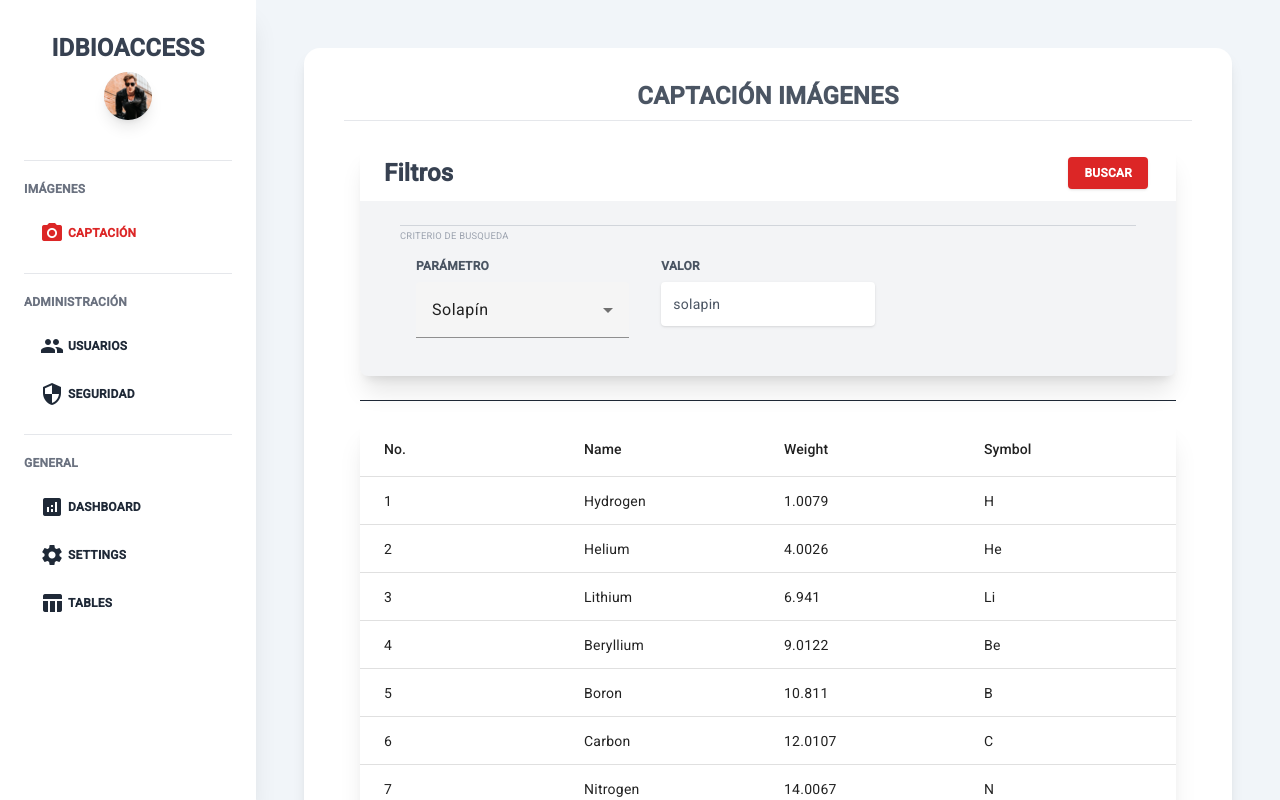
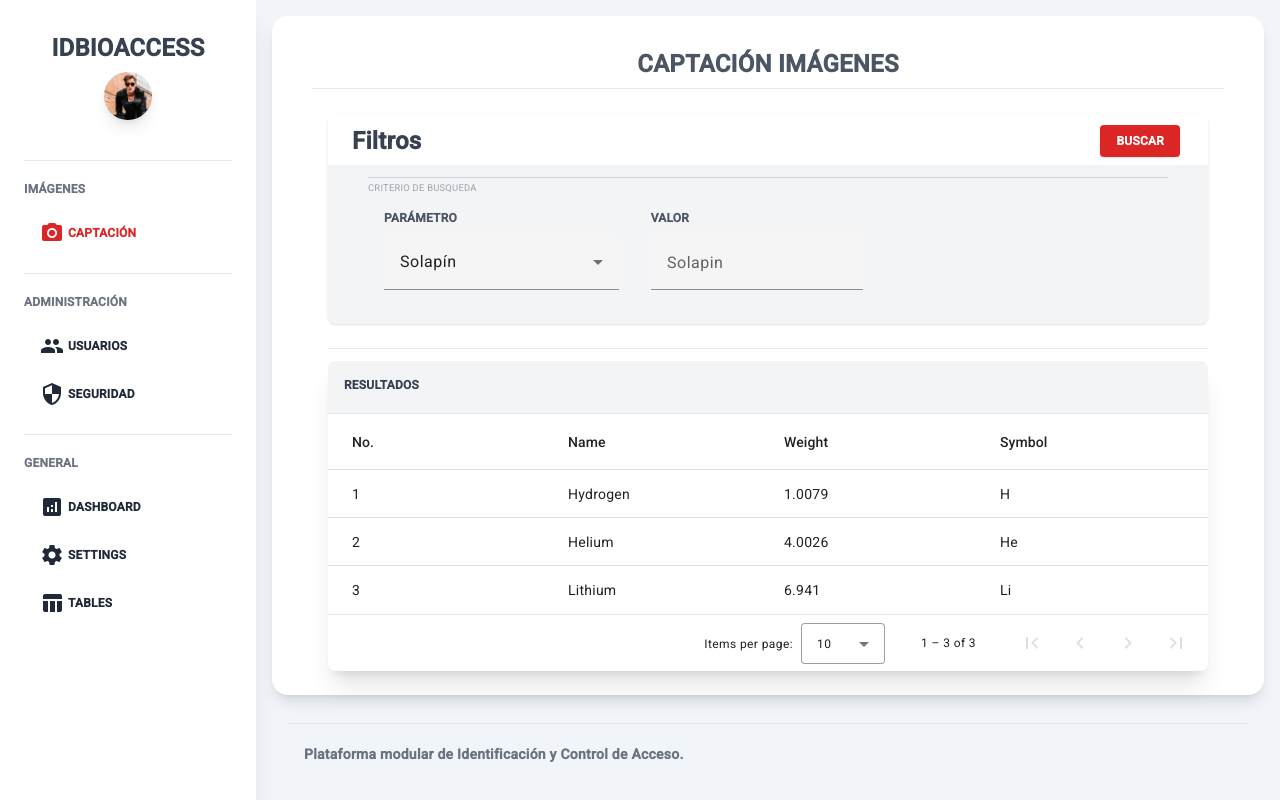
Before and after one commit to changleyan/IdBioAccess-Front-15, an Angular app: page /imagenes/captacion/captacion in a window 1280 px wide. Shown: the top 800 px of the page. Built offline with nearby package versions, Linux system fonts and the light colour scheme.

Commit message:
Maquetando componente de tabla

```diff
--- a/src/app/components/cards/card-filter/card-filter.component.html
+++ b/src/app/components/cards/card-filter/card-filter.component.html
@@ -1,7 +1,7 @@
 <div
-  class="relative flex flex-col min-w-0 break-words w-full mb-6 shadow-xl rounded-lg bg-gray-100 border-0"
+  class="relative flex flex-col min-w-0 break-words w-full mb-6 shadow rounded-lg bg-gray-100 border-0"
 >
-  <div class="rounded-t bg-white mb-0 px-6 py-3">
+  <div class="rounded-t bg-white mb-0 px-6 pt-3 pb-2">
     <div class="text-center flex justify-between">
       <span class="text-gray-700 text-2xl font-bold pt">Filtros</span>
       <button
@@ -12,10 +12,10 @@
       </button>
     </div>
   </div>
-  <div class="flex-auto px-4 lg:px-10 pb-4">
+  <div class="flex-auto px-4 lg:px-10">
     <form>
 
-      <hr class="mt-6 border-b-1 border-gray-300" />
+      <hr class="mt-3 border-b-1 border-gray-300" />
 
       <h6 class="text-gray-400 text-sm mt-3 mb-6 font-bold uppercase">
         Criterio de busqueda
@@ -46,11 +46,10 @@
             >
               Valor
             </label>
-            <input
-              type="text"
-              class="border-0 px-3 py-3 placeholder-gray-300 text-gray-600 bg-white rounded text-sm shadow focus:outline-none focus:ring w-full ease-linear transition-all duration-150"
-              value="{{selectedValue}}"
-            />
+            <mat-form-field >
+              <mat-label>{{selectedValue | titlecase}}</mat-label>
+              <input matInput placeholder="Ingrese el valor">
+            </mat-form-field>
           </div>
         </div>
         <div class="w-full lg:w-4/12 px-4 hidden">
--- a/src/app/components/cards/card-filter/card-filter.component.ts
+++ b/src/app/components/cards/card-filter/card-filter.component.ts
@@ -21,7 +21,6 @@ export class CardFilterComponent implements OnInit {
   }
 
   handleParameterChange(): void {
-    console.log('lololo')
   }
 
 }
--- a/src/app/components/cards/card-mat-table/card-mat-table.component.html
+++ b/src/app/components/cards/card-mat-table/card-mat-table.component.html
@@ -1,40 +1,44 @@
 <div
-  class="relative flex flex-col min-w-0 w-full mb-6 shadow-xl rounded"
+  class="relative flex flex-col min-w-0 w-full mb-6 shadow-xl rounded-lg"
 >
 
-  <div class="block w-full overflow-x-auto">
+  <div class="block w-full overflow-x-auto rounded-lg">
     <!-- Projects table -->
-    <div class="example-container mat-elevation-z8">
+    <div class="mat-elevation-z8">
+      <div class="bg-gray-100 pt-4 px-4 pb-2">
+        <p class="text-xs font-bold text-gray-700 uppercase">Resultados</p>
+      </div>
+      <hr>
       <mat-table #table [dataSource]="dataSource">
 
         <!-- Position Column -->
         <ng-container matColumnDef="position">
-          <mat-header-cell *matHeaderCellDef> No. </mat-header-cell>
+          <mat-header-cell *matHeaderCellDef> No.</mat-header-cell>
           <mat-cell *matCellDef="let element"> {{element.position}} </mat-cell>
         </ng-container>
 
         <!-- Name Column -->
         <ng-container matColumnDef="name">
-          <mat-header-cell *matHeaderCellDef> Name </mat-header-cell>
+          <mat-header-cell *matHeaderCellDef> Name</mat-header-cell>
           <mat-cell *matCellDef="let element"> {{element.name}} </mat-cell>
         </ng-container>
 
         <!-- Weight Column -->
         <ng-container matColumnDef="weight">
-          <mat-header-cell *matHeaderCellDef> Weight </mat-header-cell>
+          <mat-header-cell *matHeaderCellDef> Weight</mat-header-cell>
           <mat-cell *matCellDef="let element"> {{element.weight}} </mat-cell>
         </ng-container>
 
         <!-- Symbol Column -->
         <ng-container matColumnDef="symbol">
-          <mat-header-cell *matHeaderCellDef> Symbol </mat-header-cell>
+          <mat-header-cell *matHeaderCellDef> Symbol</mat-header-cell>
           <mat-cell *matCellDef="let element"> {{element.symbol}} </mat-cell>
         </ng-container>
 
         <mat-header-row *matHeaderRowDef="displayedColumns"></mat-header-row>
         <mat-row *matRowDef="let row; columns: displayedColumns;"></mat-row>
       </mat-table>
-
+      <hr>
       <mat-paginator #paginator
                      [pageSize]="10"
                      [pageSizeOptions]="[5, 10, 20]"
@@ -43,102 +47,4 @@
     </div>
 
   </div>
-
-<!--  <div>-->
-<!--      <div class="responsive-section justify-between">-->
-<!--        <div class="text-2xl font-semibold p-3">Resultados</div>-->
-<!--      </div>-->
-
-<!--      <div class="hidden lg:block">-->
-<!--&lt;!&ndash;        <mat-progress-bar *ngIf="loading" mode="query"></mat-progress-bar>&ndash;&gt;-->
-
-<!--        <mat-table [dataSource]="sellers$" mat-table matSort>-->
-<!--          &lt;!&ndash; Video Column &ndash;&gt;-->
-<!--          <ng-container cdkColumnDef="ci">-->
-<!--            <mat-header-cell *cdkHeaderCellDef>Vendedor</mat-header-cell>-->
-<!--            <mat-cell *cdkCellDef="let element" mat-cell>-->
-<!--              <div class="flex flex-col">-->
-<!--                <span class="font-weight-bold">{{element.name}}</span>-->
-<!--                <span class="text-muted">{{element.ci}}</span>-->
-<!--                <span class="text-muted">{{element.email}}</span>-->
-<!--              </div>-->
-<!--            </mat-cell>-->
-<!--          </ng-container>-->
-
-<!--&lt;!&ndash;          &lt;!&ndash; Usuario Column &ndash;&gt;&ndash;&gt;-->
-<!--&lt;!&ndash;          <ng-container cdkColumnDef="active">&ndash;&gt;-->
-<!--&lt;!&ndash;            <mat-header-cell *cdkHeaderCellDef>Activo</mat-header-cell>&ndash;&gt;-->
-<!--&lt;!&ndash;            <mat-cell *cdkCellDef="let element" mat-cell>&ndash;&gt;-->
-<!--&lt;!&ndash;              <mat-slide-toggle (change)="toggleActive($event, element)" [checked]="element.active" color="primary">&ndash;&gt;-->
-<!--&lt;!&ndash;              </mat-slide-toggle>&ndash;&gt;-->
-<!--&lt;!&ndash;            </mat-cell>&ndash;&gt;-->
-<!--&lt;!&ndash;          </ng-container>&ndash;&gt;-->
-
-<!--          &lt;!&ndash; Name Column &ndash;&gt;-->
-<!--          <ng-container cdkColumnDef="type">-->
-<!--            <mat-header-cell *cdkHeaderCellDef mat-sort-header="nombre">Tipo</mat-header-cell>-->
-<!--            <mat-cell *cdkCellDef="let element" mat-cell>{{ element.type | titlecase }}</mat-cell>-->
-<!--          </ng-container>-->
-
-
-<!--          &lt;!&ndash; Symbol Column &ndash;&gt;-->
-<!--          <ng-container cdkColumnDef="address">-->
-<!--            <mat-header-cell *cdkHeaderCellDef>Dirección</mat-header-cell>-->
-<!--            <mat-cell *cdkCellDef="let element"-->
-<!--                      mat-cell>{{ element.address}}</mat-cell>-->
-<!--          </ng-container>-->
-
-<!--          &lt;!&ndash; Symbol Column &ndash;&gt;-->
-<!--          <ng-container cdkColumnDef="account">-->
-<!--            <mat-header-cell *cdkHeaderCellDef>Cuenta</mat-header-cell>-->
-<!--            <mat-cell *cdkCellDef="let element" mat-cell>-->
-
-<!--              {{element.account}}-->
-<!--            </mat-cell>-->
-<!--          </ng-container>-->
-<!--          <ng-container cdkColumnDef="joined">-->
-<!--            <mat-header-cell *cdkHeaderCellDef>Fecha</mat-header-cell>-->
-<!--            <mat-cell *cdkCellDef="let element" mat-cell>-->
-<!--              <div class="flex flex-col">-->
-<!--                <span class="font-weight-bold">{{element.joined| date: 'd/L/yyyy'}}</span>-->
-<!--                <span>{{element.joined| date: 'h:mm a'}}</span>-->
-<!--              </div>-->
-<!--            </mat-cell>-->
-<!--          </ng-container>-->
-
-<!--          <ng-container cdkColumnDef="operaciones">-->
-<!--            <mat-header-cell *cdkHeaderCellDef>Operaciones</mat-header-cell>-->
-<!--            <mat-cell *cdkCellDef="let element" mat-cell>-->
-<!--              <button [routerLink]="['edit', element.id]" mat-icon-button matTooltip="Editar Vendedor">-->
-<!--                <mat-icon>edit</mat-icon>-->
-<!--              </button>-->
-<!--              <button (click)="eliminarCanal(element.id)" color="warn" mat-icon-button matTooltip="Eliminar Vendedor">-->
-<!--                <mat-icon>delete</mat-icon>-->
-<!--              </button>-->
-<!--            </mat-cell>-->
-<!--          </ng-container>-->
-
-<!--          <mat-header-row *cdkHeaderRowDef="displayedColumns"></mat-header-row>-->
-<!--          <mat-row *cdkRowDef="let row; columns: displayedColumns" class="example-element-row"></mat-row>-->
-<!--        </mat-table>-->
-
-<!--        <mat-paginator [pageSizeOptions]="[10, 20, 50]" [pageSize]="params.limit"-->
-<!--                       showFirstLastButtons></mat-paginator>-->
-<!--      </div>-->
-<!--      <div class="block lg:hidden">-->
-<!--        <mat-progress-bar *ngIf="loading" mode="query"></mat-progress-bar>-->
-
-<!--        <mat-action-list>-->
-<!--          <mat-list-item (click)="openBottomSheet(seller)" *ngFor="let seller of sellers$ | async"-->
-<!--                         [class.hidden-video]="!seller.active" class="mat-card">-->
-<!--            <h3 class="font-weight-bold" matLine> {{seller.name}} </h3>-->
-<!--            <h3 class='text-muted' matLine> {{seller.ci}} </h3>-->
-<!--          </mat-list-item>-->
-<!--        </mat-action-list>-->
-<!--        <mat-paginator (page)="paginate($event)" [length]="totalCount" [pageSizeOptions]="[10, 30, 50, 75]"-->
-<!--                       [pageSize]="10"-->
-<!--                       showFirstLastButtons>-->
-<!--        </mat-paginator>-->
-<!--      </div>-->
-<!--  </div>-->
 </div>
--- a/src/app/components/cards/card-mat-table/card-mat-table.component.ts
+++ b/src/app/components/cards/card-mat-table/card-mat-table.component.ts
@@ -5,8 +5,7 @@ import {DataSourceItem} from "@app/Interfaces/dataSource.types";
 
 @Component({
   selector: 'app-card-mat-table',
-  templateUrl: './card-mat-table.component.html',
-  styleUrls: ['./card-mat-table.component.scss']
+  templateUrl: './card-mat-table.component.html'
 })
 export class CardMatTableComponent implements OnInit, AfterViewInit {
 
@@ -42,21 +41,21 @@ const ELEMENT_DATA: Element[] = [
   {position: 1, name: 'Hydrogen', weight: 1.0079, symbol: 'H'},
   {position: 2, name: 'Helium', weight: 4.0026, symbol: 'He'},
   {position: 3, name: 'Lithium', weight: 6.941, symbol: 'Li'},
-  {position: 4, name: 'Beryllium', weight: 9.0122, symbol: 'Be'},
-  {position: 5, name: 'Boron', weight: 10.811, symbol: 'B'},
-  {position: 6, name: 'Carbon', weight: 12.0107, symbol: 'C'},
-  {position: 7, name: 'Nitrogen', weight: 14.0067, symbol: 'N'},
-  {position: 8, name: 'Oxygen', weight: 15.9994, symbol: 'O'},
-  {position: 9, name: 'Fluorine', weight: 18.9984, symbol: 'F'},
-  {position: 10, name: 'Neon', weight: 20.1797, symbol: 'Ne'},
-  {position: 11, name: 'Sodium', weight: 22.9897, symbol: 'Na'},
-  {position: 12, name: 'Magnesium', weight: 24.305, symbol: 'Mg'},
-  {position: 13, name: 'Aluminum', weight: 26.9815, symbol: 'Al'},
-  {position: 14, name: 'Silicon', weight: 28.0855, symbol: 'Si'},
-  {position: 15, name: 'Phosphorus', weight: 30.9738, symbol: 'P'},
-  {position: 16, name: 'Sulfur', weight: 32.065, symbol: 'S'},
-  {position: 17, name: 'Chlorine', weight: 35.453, symbol: 'Cl'},
-  {position: 18, name: 'Argon', weight: 39.948, symbol: 'Ar'},
-  {position: 19, name: 'Potassium', weight: 39.0983, symbol: 'K'},
-  {position: 20, name: 'Calcium', weight: 40.078, symbol: 'Ca'},
+  // {position: 4, name: 'Beryllium', weight: 9.0122, symbol: 'Be'},
+  // {position: 5, name: 'Boron', weight: 10.811, symbol: 'B'},
+  // {position: 6, name: 'Carbon', weight: 12.0107, symbol: 'C'},
+  // {position: 7, name: 'Nitrogen', weight: 14.0067, symbol: 'N'},
+  // {position: 8, name: 'Oxygen', weight: 15.9994, symbol: 'O'},
+  // {position: 9, name: 'Fluorine', weight: 18.9984, symbol: 'F'},
+  // {position: 10, name: 'Neon', weight: 20.1797, symbol: 'Ne'},
+  // {position: 11, name: 'Sodium', weight: 22.9897, symbol: 'Na'},
+  // {position: 12, name: 'Magnesium', weight: 24.305, symbol: 'Mg'},
+  // {position: 13, name: 'Aluminum', weight: 26.9815, symbol: 'Al'},
+  // {position: 14, name: 'Silicon', weight: 28.0855, symbol: 'Si'},
+  // {position: 15, name: 'Phosphorus', weight: 30.9738, symbol: 'P'},
+  // {position: 16, name: 'Sulfur', weight: 32.065, symbol: 'S'},
+  // {position: 17, name: 'Chlorine', weight: 35.453, symbol: 'Cl'},
+  // {position: 18, name: 'Argon', weight: 39.948, symbol: 'Ar'},
+  // {position: 19, name: 'Potassium', weight: 39.0983, symbol: 'K'},
+  // {position: 20, name: 'Calcium', weight: 40.078, symbol: 'Ca'},
 ];
--- a/src/app/layouts/admin/admin.component.html
+++ b/src/app/layouts/admin/admin.component.html
@@ -1,7 +1,6 @@
 <div class="bg-slate-100">
   <app-sidebar></app-sidebar>
-  <div class="md:ml-64 flex flex-col justify-between"
-       style="padding: 3rem !important; height: max-content; min-height: 100vh;">
+  <div class="md:ml-64 flex flex-col justify-between p-4 h-max min-h-screen">
     <app-container></app-container>
     <app-footer-admin></app-footer-admin>
   </div>
--- a/src/app/views/images/captation/captation.component.html
+++ b/src/app/views/images/captation/captation.component.html
@@ -1,7 +1,7 @@
 <div class="flex flex-wrap w-full flex-col justify-center">
   <div class="w-full px-4">
     <app-card-filter></app-card-filter>
-    <hr class="mt-6 mb-5 border-b-1 border-gray-800" />
+    <hr class="mt-6 mb-3 border-b-1 border-gray-200" />
     <app-card-mat-table></app-card-mat-table>
   </div>
 </div>
```
Also changed, not shown: src/app/components/cards/card-mat-table/card-mat-table.component.scss (deleted).
